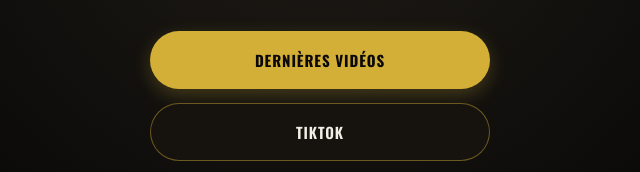
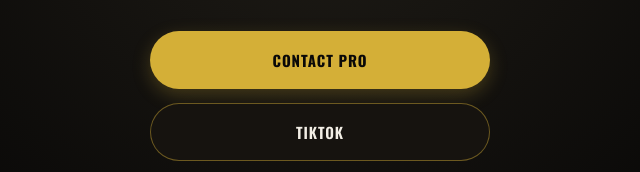
Before and after one commit to bastienredwave/Pepindefamille, a plain HTML site: page linktree/index.html in a window 1280 px wide. Shown: the part 305-477 px from the top of the page, 320-960 px from the left. Drawn offline with nearby package versions, Linux system fonts and the light colour scheme.

Commit message:
bouton contact pro

```diff
--- a/linktree/index.html
+++ b/linktree/index.html
@@ -122,7 +122,7 @@
   <div class="subtagline">Mini-séries dramatiques IA · nouvel épisode chaque semaine</div>
 
   <div class="links">
-    <a class="btn btn-primary" href="https://www.tiktok.com/@ppin.dfamille?is_from_webapp=1&sender_device=pc" target="_blank" rel="noopener" onclick="gtag('event','click_link',{link_name:'dernieres_videos'})">Dernières vidéos</a>
+    <a class="btn btn-primary" href="mailto:pepindefamille@outlook.com" onclick="gtag('event','click_link',{link_name:'contact_pro'})">Contact Pro</a>
     <a class="btn btn-secondary" href="https://www.tiktok.com/@ppin.dfamille?is_from_webapp=1&sender_device=pc" target="_blank" rel="noopener" onclick="gtag('event','click_link',{link_name:'tiktok_bouton'})">TikTok</a>
     <a class="btn btn-secondary" href="https://www.facebook.com/share/1ETe1Vqwyu/?mibextid=wwXIfr" target="_blank" rel="noopener" onclick="gtag('event','click_link',{link_name:'facebook_bouton'})">Facebook</a>
     <a class="btn btn-secondary" href="https://www.youtube.com/@Pepindefamille" target="_blank" rel="noopener" onclick="gtag('event','click_link',{link_name:'youtube_bouton'})">YouTube</a>
```
